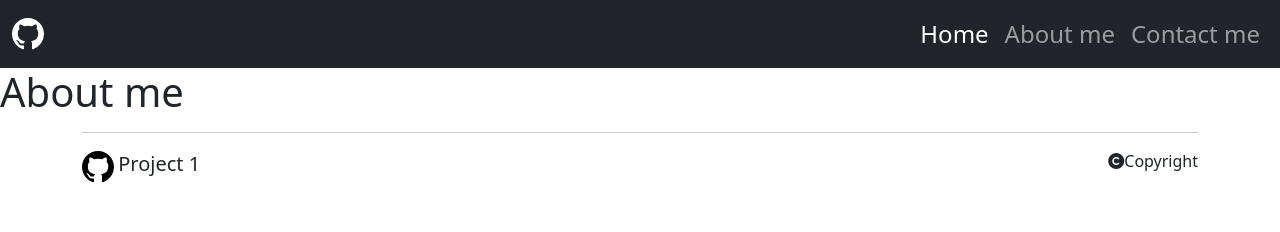
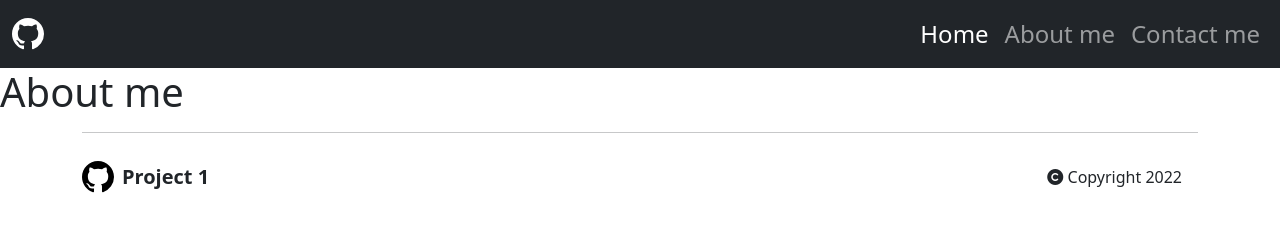
Before and after one commit to calin-zaharia/ptoject1.github.io, a website: page aboutme.html in a window 1280 px wide. Drawn offline with nearby package versions, Linux system fonts and the light colour scheme.

Commit message:
update footer alignment

```diff
--- a/aboutme.html
+++ b/aboutme.html
@@ -58,14 +58,14 @@
         <div class="container-xl ">
             <hr class="solid">
             <div class="row">
-                <div class="col-6">
-                    <svg height="32" aria-hidden="true" viewBox="0 0 16 16" version="1.1" width="32" data-view-component="true" class="logo-github">
+                <div class="col-6 d-flex">
+                    <svg height="32" aria-hidden="true" viewBox="0 0 16 16" version="1.1" width="32" data-view-component="true" class="align-self-center">
                         <path fill-rule="evenodd" d="M8 0C3.58 0 0 3.58 0 8c0 3.54 2.29 6.53 5.47 7.59.4.07.55-.17.55-.38 0-.19-.01-.82-.01-1.49-2.01.37-2.53-.49-2.69-.94-.09-.23-.48-.94-.82-1.13-.28-.15-.68-.52-.01-.53.63-.01 1.08.58 1.23.82.72 1.21 1.87.87 2.33.66.07-.52.28-.87.51-1.07-1.78-.2-3.64-.89-3.64-3.95 0-.87.31-1.59.82-2.15-.08-.2-.36-1.02.08-2.12 0 0 .67-.21 2.2.82.64-.18 1.32-.27 2-.27.68 0 1.36.09 2 .27 1.53-1.04 2.2-.82 2.2-.82.44 1.1.16 1.92.08 2.12.51.56.82 1.27.82 2.15 0 3.07-1.87 3.75-3.65 3.95.29.25.54.73.54 1.48 0 1.07-.01 1.93-.01 2.2 0 .21.15.46.55.38A8.013 8.013 0 0016 8c0-4.42-3.58-8-8-8z" fill="back"></path>
                     </svg>
-                    <span class="fs-5">Project 1</span>
+                    <span class="fs-5 fw-bold p-2 align-self-center">Project 1</span>
                 </div>
                 <div class="col-6 text-end">
-                    <p><i class="fa-solid fa-copyright"></i>Copyright</p>
+                    <p class="p-3 m-0"><i class="fa-solid fa-copyright"></i> Copyright 2022</p>
                 </div>
             </div>
         </div>
```
Also changed, not shown: contactme.html (+4 -4 lines), index.html (+4 -4 lines).
